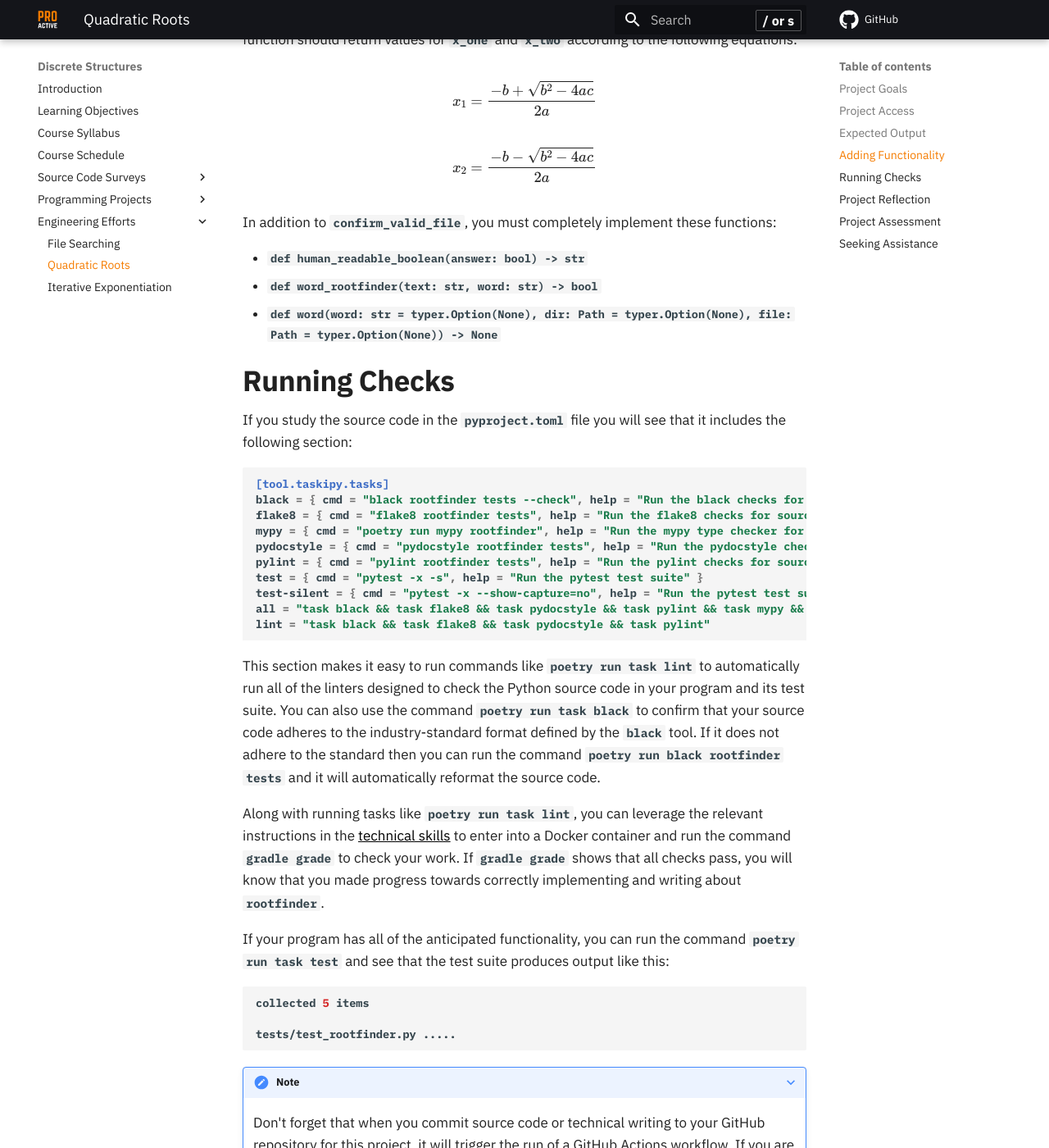
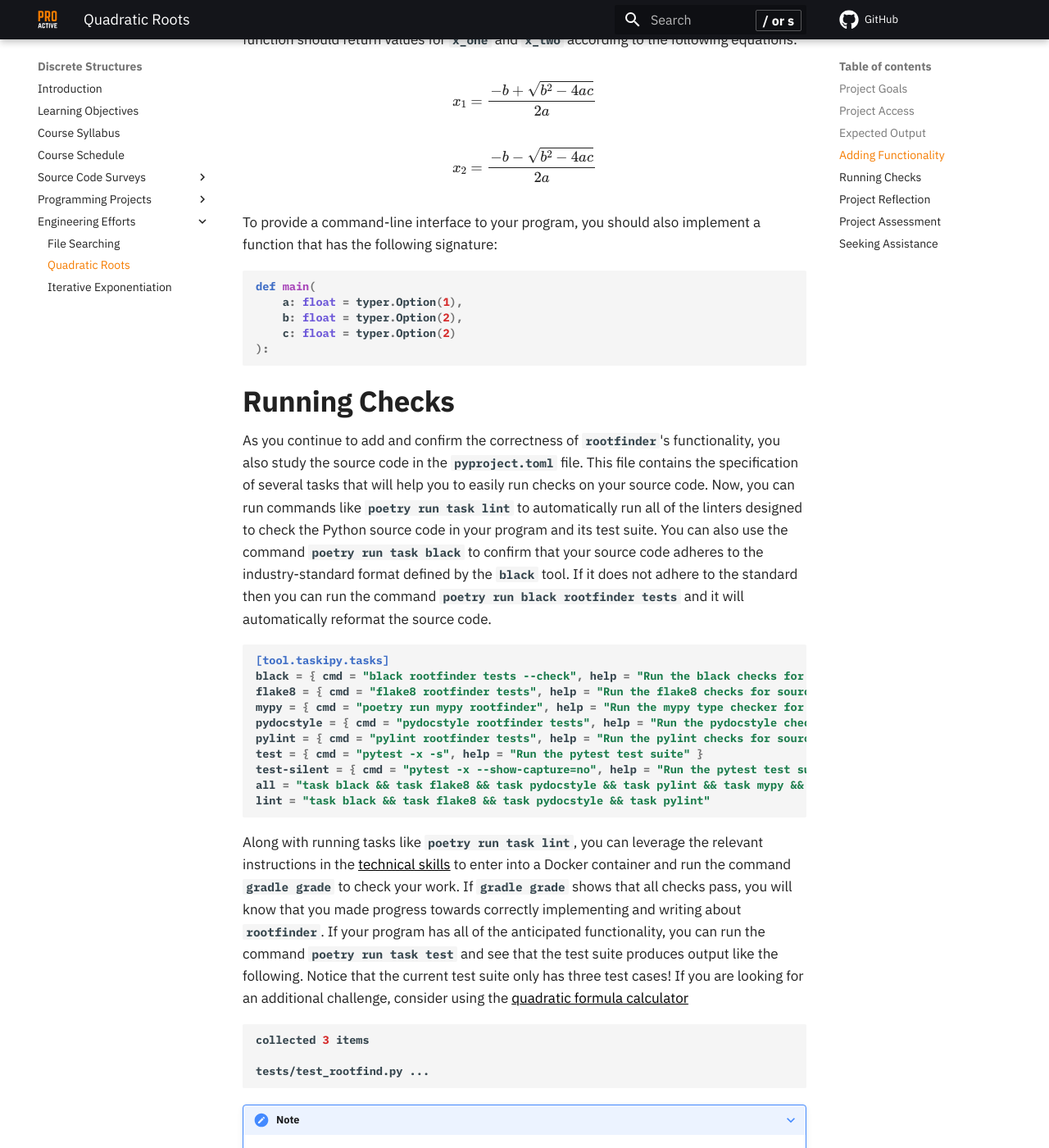
Before and after one commit to ProactiveProgrammers/www.proactiveprogrammers.com, an MkDocs documentation site: the page built from docs/discrete-structures/engineering-efforts/quadratic-roots.md, in a window 1280 px wide and 1400 px high, scrolled down 2873 px. Shown: the whole window at 82% size. Built offline with MkDocs 1.6.1 and Material for MkDocs 9.7.7, drawn with Linux system fonts in a browser that asks for light colours; comment, search, counter and statistics services are not loaded.

Commit message:
fix: Add correct test case output in the quadratic-roots.

````diff
--- a/docs/discrete-structures/engineering-efforts/quadratic-roots.md
+++ b/docs/discrete-structures/engineering-efforts/quadratic-roots.md
@@ -139,18 +139,29 @@ $$
 x_2=\frac{-b-\sqrt{b^2-4ac}}{2a}
 $$
 
+To provide a command-line interface to your program, you should also implement a
+function that has the following signature:
 
-In addition to `confirm_valid_file`, you must completely implement these
-functions:
-
-- `def human_readable_boolean(answer: bool) -> str`
-- `def word_rootfinder(text: str, word: str) -> bool`
-- `def word(word: str = typer.Option(None), dir: Path = typer.Option(None), file: Path = typer.Option(None)) -> None`
+```python
+def main(
+    a: float = typer.Option(1),
+    b: float = typer.Option(2),
+    c: float = typer.Option(2)
+):
+```
 
 ## Running Checks
 
-If you study the source code in the `pyproject.toml` file you will see that
-it includes the following section:
+As you continue to add and confirm the correctness of `rootfinder`'s
+functionality, you also study the source code in the `pyproject.toml` file. This
+file contains the specification of several tasks that will help you to easily
+run checks on your source code. Now, you can run commands like `poetry run task
+lint` to automatically run all of the linters designed to check the Python
+source code in your program and its test suite. You can also use the command
+`poetry run task black` to confirm that your source code adheres to the
+industry-standard format defined by the `black` tool. If it does not adhere to
+the standard then you can run the command `poetry run black rootfinder tests`
+and it will automatically reformat the source code.
 
 ```toml
 [tool.taskipy.tasks]
@@ -165,29 +176,22 @@ all = "task black && task flake8 && task pydocstyle && task pylint && task mypy
 lint = "task black && task flake8 && task pydocstyle && task pylint"
 ```
 
-This section makes it easy to run commands like `poetry run task lint` to
-automatically run all of the linters designed to check the Python source code in
-your program and its test suite. You can also use the command `poetry run task
-black` to confirm that your source code adheres to the industry-standard format
-defined by the `black` tool. If it does not adhere to the standard then you can
-run the command `poetry run black rootfinder tests` and it will automatically
-reformat the source code.
-
 Along with running tasks like `poetry run task lint`, you can leverage the
 relevant instructions in the [technical
 skills](/proactive-skills/introduction-proactive-skills/) to enter into a Docker
 container and run the command `gradle grade` to check your work. If `gradle
 grade` shows that all checks pass, you will know that you made progress towards
-correctly implementing and writing about `rootfinder`.
-
-If your program has all of the anticipated functionality, you can run the
-command `poetry run task test` and see that the test suite produces output like
-this:
+correctly implementing and writing about `rootfinder`. If your program has all
+of the anticipated functionality, you can run the command `poetry run task test`
+and see that the test suite produces output like the following. Notice that the
+current test suite only has three test cases! If you are looking for an
+additional challenge, consider using the [quadratic formula
+calculator](https://www.calculatorsoup.com/calculators/algebra/quadratic-formula-calculator.php)
 
 ```shell
-collected 5 items
+collected 3 items
 
-tests/test_rootfinder.py .....
+tests/test_rootfind.py ...
 ```
 
 ???+ note
````
